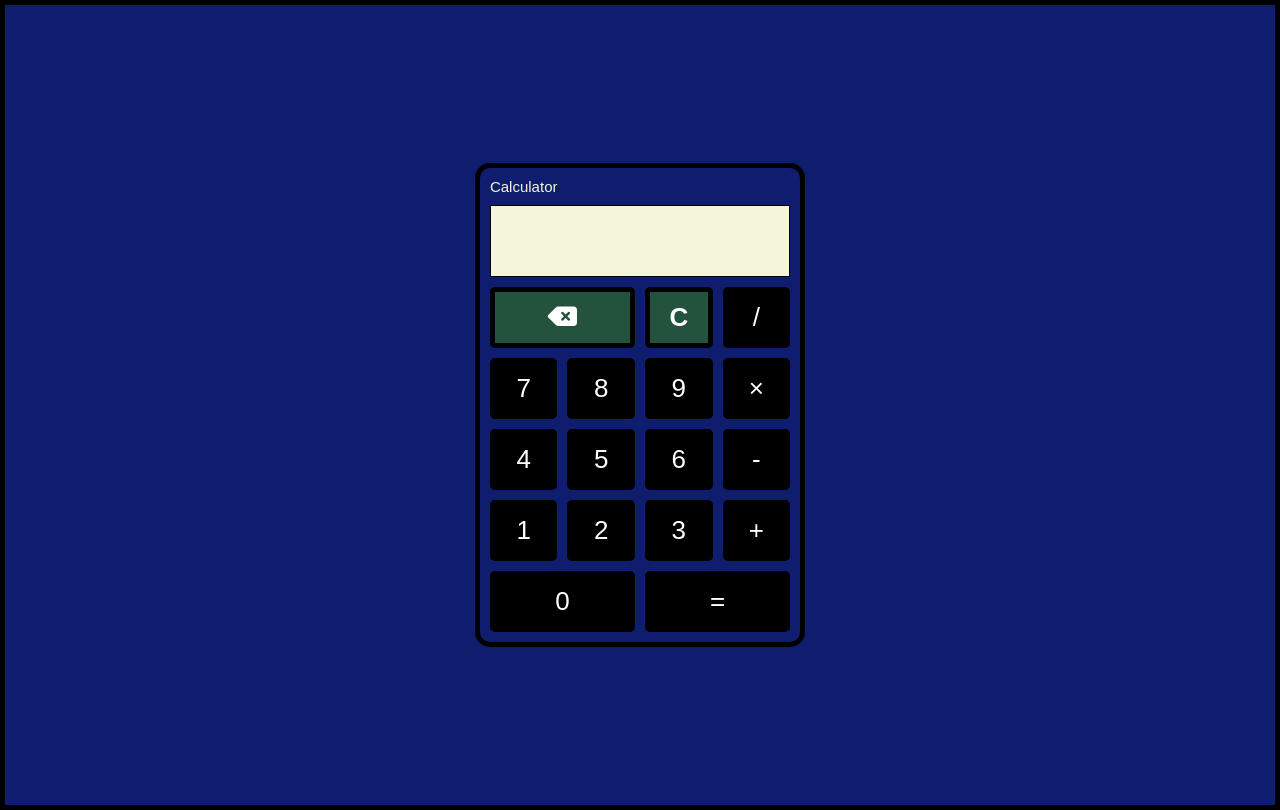
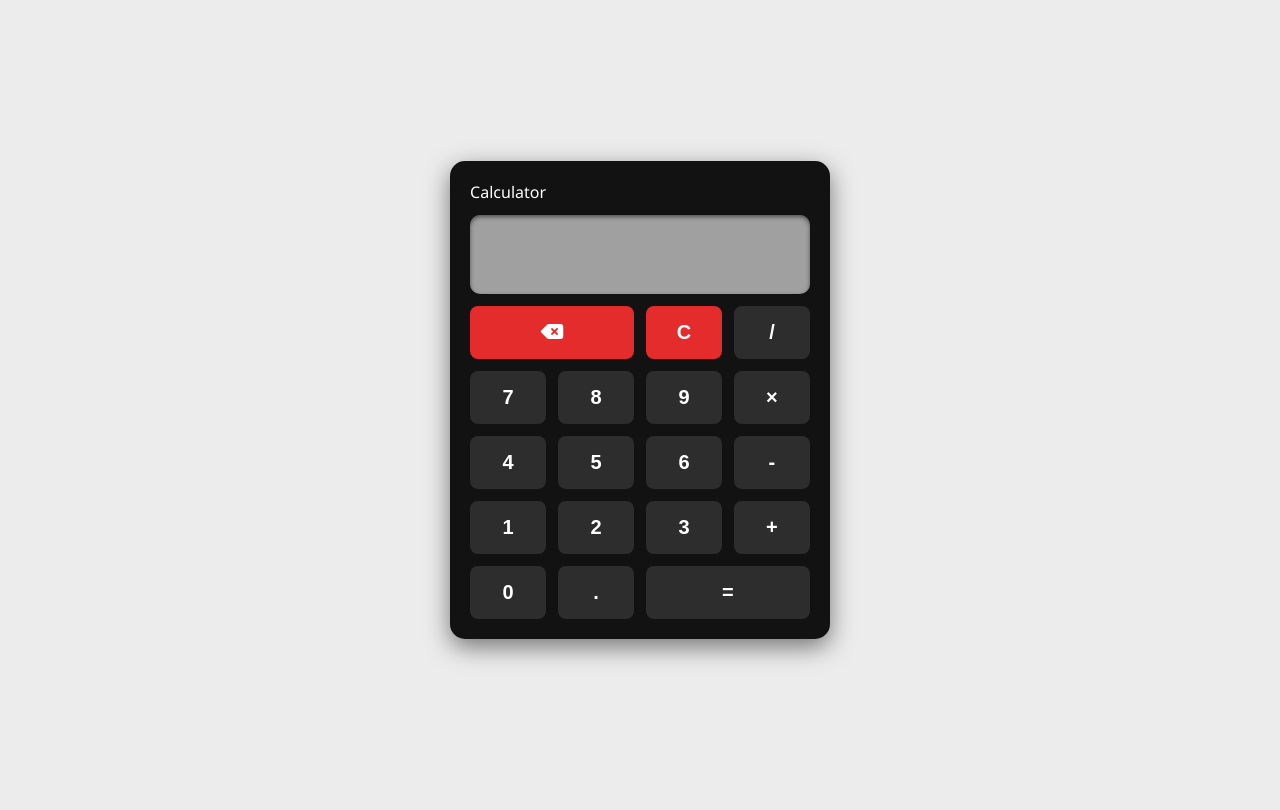
Before and after one commit to Soumalya-Bhattacharjee/Calculator, a plain HTML site: page index.html in a window 1280 px wide. Drawn offline with Linux system fonts and the light colour scheme.

Commit message:
html & CSS changed

```diff
--- a/index.html
+++ b/index.html
@@ -13,13 +13,13 @@
 
 <body>
   <div id="calculator">
-    <span>Calculator</span>
+    <span style="color: rgb(255, 255, 255);">Calculator</span>
     <div id="main-display">
       <div id="display"></div>
       <div id="history"></div>
     </div>
-     <button onclick="backspace()" style="background-color:rgb(35, 83, 61);color:white;font-weight:bold; grid-column: span 2;"><i class="fa-solid fa-delete-left" style="color: #ffffff;"></i></button>
-    <button onclick="clearDisplay()" style="background-color:rgb(35, 83, 61);color:white;font-weight:bold;">C</button>
+     <button onclick="backspace()" style="background-color:rgb(228, 44, 44);color:white;font-weight:bold; grid-column: span 2;"><i class="fa-solid fa-delete-left" style="color: #ffffff;"></i></button>
+    <button onclick="clearDisplay()" style="background-color:rgb(228, 44, 44);color:white;font-weight:bold;">C</button>
     <button onclick="appendToDisplay('/')">/</button>
     <button onclick="appendToDisplay('7')">7</button>
      <button onclick="appendToDisplay('8')">8</button>
@@ -33,7 +33,8 @@
     <button onclick="appendToDisplay('2')">2</button>
     <button onclick="appendToDisplay('3')">3</button>
     <button onclick="appendToDisplay('+')">+</button>
-    <button onclick="appendToDisplay('0')" style="grid-column: span 2;">0</button>
+    <button onclick="appendToDisplay('0')" >0</button>
+    <button onclick="appendToDisplay('.')">.</button>
     <button onclick="calculate()"style="grid-column: span 2;">=</button>
   </div>
 
--- a/style.css
+++ b/style.css
@@ -1,59 +1,110 @@
+/* ===== Global Body ===== */
 body {
   display: flex;
   align-items: center;
   justify-content: center;
   height: 100vh;
   margin: 0;
-  font-family: Arial, sans-serif;
-  background-color: rgb(14, 29, 109);
-  border: 5px rgb(0, 0, 0) solid;
+  font-family: "Segoe UI", Arial, sans-serif;
+  background: #ececec;
 }
 
+/* ===== Calculator Container ===== */
 #calculator {
   display: grid;
   grid-template-columns: repeat(4, 1fr);
-  gap: 10px;
-  max-width: 700px;
+  gap: 12px;
+  max-width: 400px;
   margin: auto;
-  border: 5px solid black;
-  padding: 10px;
+  padding: 20px;
   border-radius: 15px;
+  background: #121212;
+  box-shadow: 0 8px 25px rgba(0, 0, 0, 0.5);
 }
-#main-display{
+
+/* ===== Display Area ===== */
+#main-display {
   grid-column: span 4;
-  height: 50px;
+  background: #a0a0a0;
+  border-radius: 10px;
+  padding: 12px;
   text-align: right;
-  padding: 10px;
-  border: 1px solid black;
-  background-color: beige;
+  box-shadow: inset 0 2px 4px rgba(0, 0, 0, 0.5);
 }
+
+#history {
+  font-size: 14px;
+  color: #9e9e9e;
+  min-height: 20px;
+}
+
 #display {
   font-size: 28px;
   font-weight: bold;
+  color: #ffffff;
   min-height: 35px;
-
 }
 
+/* ===== Buttons ===== */
 button {
-  padding: 10px;
-  font-size: 26px;
-  border: 5px solid black;
-  border-radius: 5px;
+  position: relative;
+  overflow: hidden; /* for ripple effect */
+  padding: 15px;
+  font-size: 20px;
+  font-weight: bold;
+  border: none;
+  border-radius: 8px;
   cursor: pointer;
-  color: rgb(255, 255, 255);
-  background-color: rgb(0, 0, 0);
+  background: #2d2d2d;
+  color: #ffffff;
+  transition: transform 0.2s ease, box-shadow 0.2s ease, background 0.2s ease;
 }
-button:hover{
-  color: blue;
-  background-color: bisque;
+
+/* Hover Glow */
+button:hover {
+  background: #ff9800;
+  box-shadow: 0 0 10px #ff9800;
 }
-span{
-  font-size: 15px;
-  color: beige;
-  text-decoration: solid;
+
+/* Ripple Effect */
+button::after {
+  content: "";
+  position: absolute;
+  top: 50%;
+  left: 50%;
+  width: 0;
+  height: 0;
+  background: rgba(255, 255, 255, 0.4);
+  border-radius: 50%;
+  transform: translate(-50%, -50%);
+  opacity: 0;
+  transition: width 0.4s ease, height 0.4s ease, opacity 0.6s ease;
 }
-#history{
-    font-size: 14px;
-  color: gray;
-  min-height: 20px;
+
+button:active::after {
+  width: 300%;
+  height: 300%;
+  opacity: 0;
 }
+
+/* Press Down Effect */
+button:active {
+  transform: scale(0.95);
+}
+
+/* ===== Special Buttons ===== */
+button.equal {
+  grid-column: span 2;
+  background: #ff9800;
+  color: #fff;
+}
+button.equal:hover {
+  background: #e68900;
+}
+
+button.clear {
+  background: #e53935;
+}
+button.clear:hover {
+  background: #c62828;
+}
```
Lines whose indentation alone changed are shown as unchanged.
